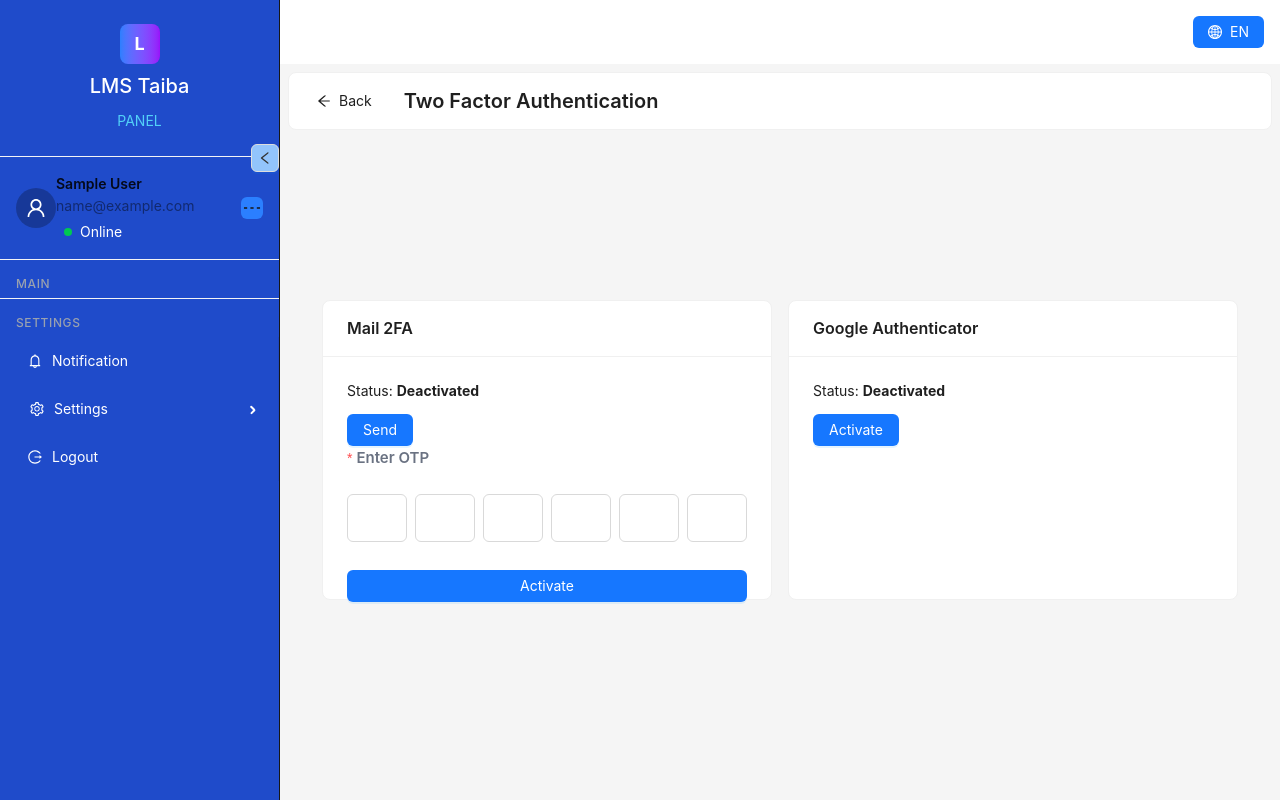
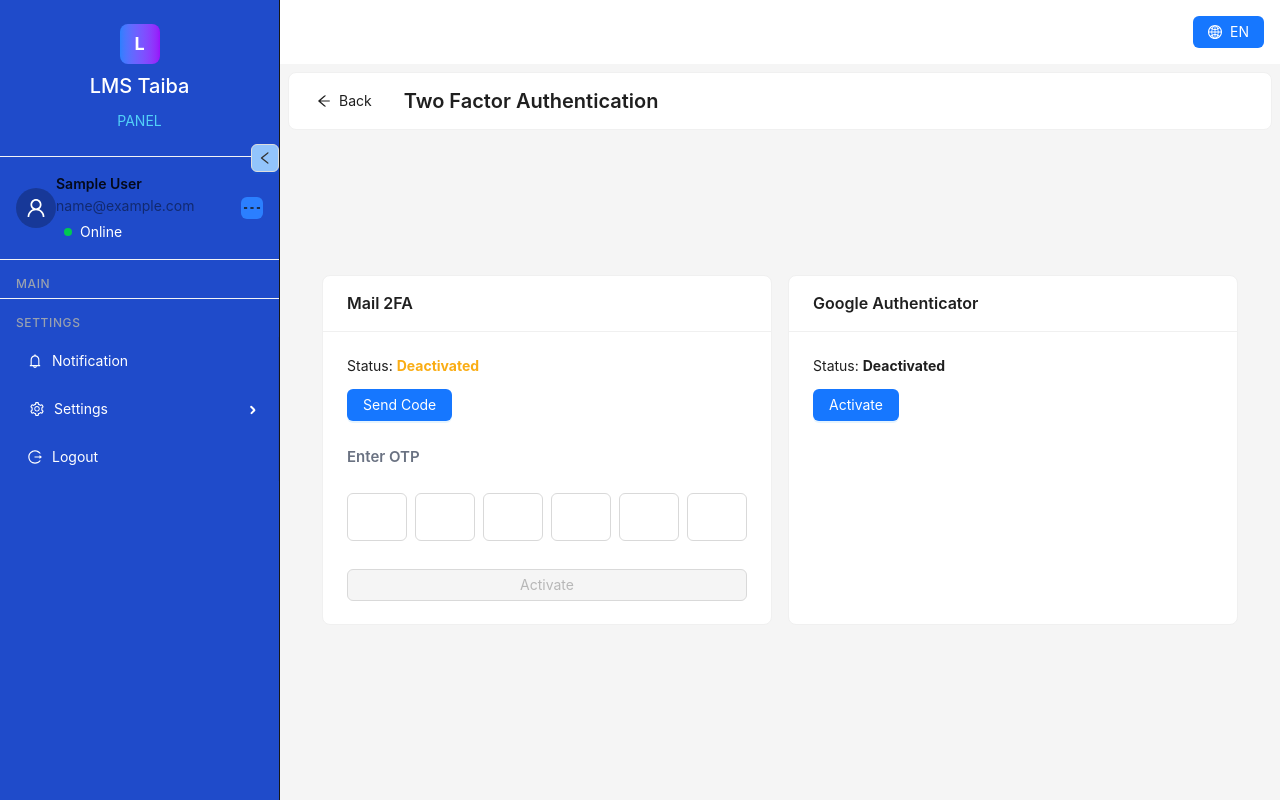
Before and after one commit to SparrowForge/lms_taiba_frontend, a Next.js app: page /en/twofa-settings in a window 1280 px wide. Built offline with nearby package versions, Linux system fonts and the light colour scheme; no server answers; sample sign-in values are in the browser's storage.

Commit message:
build: two fa status

```diff
--- a/messages/ar.json
+++ b/messages/ar.json
@@ -690,5 +690,7 @@
   "complete_education_management_solution":"الحل الكامل لإدارة التعليم",
   "privacy_policy":"سياسة الخصوصية",
   "terms_of_services":"شروط الخدمة",
-  "help":"يساعد"
+  "help":"يساعد",
+  "two_factor_authentication":"المصادقة الثنائية",
+  "two_fa":"اثنين"
 }
--- a/messages/en.json
+++ b/messages/en.json
@@ -691,5 +691,7 @@
   "complete_education_management_solution":"Complete Education Management Solution",
   "privacy_policy":"Privacy Policy",
   "terms_of_services":"Terms of Service",
-  "help":"Help"
+  "help":"Help",
+  "two_factor_authentication":"Two Factor Authentication",
+  "two_fa":"twofa"
 }
--- a/src/components/twofa/MailSettings.tsx
+++ b/src/components/twofa/MailSettings.tsx
@@ -1,10 +1,11 @@
 "use client"
+import { Status } from "@/enums";
 import { useAuth } from "@/hooks/useAuth";
 import { useTwofa } from "@/hooks/useTwofa";
 import { AppDispatch, RootState } from "@/store";
 import { getErrorMessage } from "@/types/errors";
+import { TwofaStatus } from "@/types/twofa";
 import { Button, Card, Form, Input, message, Typography } from "antd";
-import { send } from "node:process";
 import { useEffect, useRef, useState } from "react";
 import { useDispatch, useSelector } from "react-redux";
 import { toast } from "react-toastify";
@@ -14,12 +15,13 @@ const { Text } = Typography
 const MailSettings = () => {
     const { user } = useAuth();
     const dispatch = useDispatch<AppDispatch>();
-    const { loading, status, error } = useSelector(
+    const { codeStatus, actionStatus } = useSelector(
         (state: RootState) => state.twofa
     );
     const [code, setCode] = useState(Array(6).fill(""));
     const inputRefs = useRef<(HTMLInputElement | null)[]>([]);
     const [form] = Form.useForm();
+    const [countdown, setCountdown] = useState(0);
 
     const handleChange = (val: string, index: number) => {
     if (!/^[0-9]?$/.test(val)) return; // allow only digits
@@ -40,83 +42,108 @@ const MailSettings = () => {
     }
   };
 
-    const { loadTwofaStatus,
-        sendCodeTwofa,
+    const { sendCodeTwofa,
         activateMailTwofa,
         deactivateMailTwofa, } = useTwofa()
-    useEffect(() => {
-        dispatch(loadTwofaStatus);
-    }, [dispatch]);
+
+    const { getCurrentUser } = useAuth()
+
+
 
 
     const handleSendCode = async(type: "mail" | "app") => {
         try {
             await sendCodeTwofa(user?.email)
-            toast.success('Activation Code Send to your email')
+            toast.success('Code Sent to your email')
             setCode(Array(6).fill(""))
+            setCountdown(90)
         } catch (error) {
             console.error('Send Code failed:', error);
             toast.error(getErrorMessage(error) || 'Send Code failed!');
         }
     };
 
-    const onFinish = async(type: "mail" | "app") => {
+    useEffect(() => {
+        let timer: NodeJS.Timeout;
+        if (countdown > 0) {
+        timer = setInterval(() => {
+            setCountdown(prev => prev - 1);
+        }, 1000);
+    }
+
+    return () => clearInterval(timer);
+  }, [countdown]);
+
+    const handleActivate = async() => {
         const data = {
             email:user?.email,
             code:code.join('')
         }
-        console.log(data)
         try {
             await activateMailTwofa(data)
-            toast.success('Two FA Activated Successfully')
+            toast.success("Mail Activated Successfully")
+            await dispatch(getCurrentUser)
+            setCode(Array(6).fill(""))
+            setCountdown(0)
         } catch (error) {
             console.error('Activation Failed:', error);
             toast.error(getErrorMessage(error) || 'Activationap failed!');
         }
     };
 
-    const handleDeactivate = async(type: "mail" | "app") => {
+    const handleDeactivate = async() => {
         const data = {
             email:user?.email,
             code:code.join('')
         }
-        console.log(data)
         try {
             await deactivateMailTwofa(data)
-            toast.success('Two FA deactivated Successfully')
+            toast.success("Mail Deactivated Successfully")
+            await dispatch(getCurrentUser)
+            setCode(Array(6).fill(""))
+            setCountdown(0)
         } catch (error) {
             console.error('Deactivation Failed:', error);
             toast.error(getErrorMessage(error) || 'Deactivation failed!');
         }
     };
+
+
     return (
         <div>
             {/* Mail 2FA */}
-            <Card title="Mail 2FA" style={{ width: 450, height: 300 }}>
+            <Card title="Mail 2FA" style={{ width: 450, height: 350 }}>
                <Text>
                     Status:{" "}
-                    <b>{status.mail ? "Activated" : "Deactivated"}</b>
+                <b
+                    style={{
+                    color: user?.twoFaStatus === TwofaStatus.ACTIVE ? "#52c41a" : "#faad14",
+                    }}
+                >
+                    {user?.twoFaStatus === TwofaStatus.ACTIVE ? "Activated" : "Deactivated"}
+                </b>
             </Text>
+
                 <div className="mt-3">
-                    {status.mail ? (
-                        <Button danger onClick={() => handleDeactivate("mail")}>
-                            Deactivate
+                    <Button
+                            htmlType="button"
+                            disabled={codeStatus.status == Status.LOADING || countdown > 0}
+                            type="primary"
+                            onClick={() => handleSendCode("mail")}
+                            >
+                        {codeStatus.status == Status.LOADING ? "Sending..." : countdown > 0 ? `Resend in ${countdown}s` : "Send Code"}
                     </Button>
-                    ) : (
-                        <Button type="primary" onClick={() => handleSendCode("mail")}>
-                            {loading ? 'Sending...' : 'Send'}
-                        </Button>
-                    )}
                 </div>
                 <Form
                     form={form}
                     layout="vertical"
-                    onFinish={onFinish}
+                    onFinish={user?.twoFaStatus === TwofaStatus.ACTIVE ? handleDeactivate : handleActivate}
                     className="[&_.ant-form-item]:mb-2 [&_.ant-form-item-label]:mb-0"
+                    style={{marginTop:"24px"}}
                 >
                     <Form.Item
                         label={<span className="text-gray-500 text-[15px] font-semibold">Enter OTP</span>}
-                        required
+                        rules={[{ required: true, message: "OTP is required" }]}
                         style={{ marginBottom: 12 }}
                     >
                         <div className="flex justify-center gap-2 my-4">
@@ -135,15 +162,28 @@ const MailSettings = () => {
                     </Form.Item>
 
                     <Form.Item>
+                        {
+                            user?.twoFaStatus === TwofaStatus.ACTIVE ?
                             <Button
                                 htmlType="submit"
                                 block
                                 size="middle"
                                 type="primary"
                                 className="h-9 text-base font-medium mb-0 bg-gradient-to-r from-[#194EAD] to-[#3793D2] border-none text-white"
+                                disabled={countdown == 0}
                         >
-                                Activate
+                                {actionStatus.status === Status.LOADING ? 'Deactivating': 'Deactivate'}
+                        </Button> : <Button
+                                htmlType="submit"
+                                block
+                                size="middle"
+                                type="primary"
+                                className="h-9 text-base font-medium mb-0 bg-gradient-to-r from-[#194EAD] to-[#3793D2] border-none text-white"
+                                disabled={countdown == 0}
+                        >
+                                {actionStatus.status === Status.LOADING ? 'Activating': 'Activate'}
                         </Button>
+                        }
                     </Form.Item>
                  </Form>
             </Card>
--- a/src/constants/localizationKeys.ts
+++ b/src/constants/localizationKeys.ts
@@ -155,6 +155,9 @@ export const LOCALE_KEYS = {
   ALLOW_INSERT: 'allow_insert',
   ALLOW_UPDATE: 'allow_update',
   ALLOW_DELETE: 'allow_delete',
+
+  TWO_FACTOR_AUTHENTICATION:"two_factor_authentication",
+  TWO_FA:"two_fa",
 
   COURSE: 'course',
   COURSES: 'courses',
--- a/src/hooks/useAuth.ts
+++ b/src/hooks/useAuth.ts
@@ -40,7 +40,7 @@ export const useAuth = () => {
     error,
   } = useSelector((state: RootState) => state.auth);
 
-  const {sendCodeTwofa} = useTwofa()
+
 
   // Login function
   const handleLogin = useCallback(
--- a/src/services/twofaService.ts
+++ b/src/services/twofaService.ts
@@ -4,10 +4,10 @@ import { ITwofa } from "@/types/twofa";
 
 export const twofaService = {
   // Get current 2FA status
-  getTwofaStatus: async (): Promise<any> => {
-    const response = await api.get("/twofa/status");
-    return response.data;
-  },
+  // getTwofaStatus: async (): Promise<any> => {
+  //   const response = await api.get("/twofa/status");
+  //   return response.data;
+  // },
   // Resend OTP code
   sendCodeTwofa: async (params: { email:string }): Promise<any> => {
     const response = await api.post("/twofa/send-code", params);
--- a/src/store/slices/twofaSlice.ts
+++ b/src/store/slices/twofaSlice.ts
@@ -1,4 +1,6 @@
 // src/store/twofaSlice.ts
+import { Status } from "@/enums";
+import { IStatusState } from "@/types/common";
 import { createSlice, PayloadAction } from "@reduxjs/toolkit";
 
 interface TwoFAState {
@@ -9,6 +11,8 @@ interface TwoFAState {
   qrCodeUrl?: string;
   secretKey?: string;
   loading: boolean;
+  codeStatus:IStatusState,
+  actionStatus:IStatusState
   error?: string;
 }
 
@@ -17,6 +21,8 @@ const initialState: TwoFAState = {
   qrCodeUrl: undefined,
   secretKey: undefined,
   loading: false,
+  codeStatus:{ status: Status.INITIAL, },
+  actionStatus:{ status: Status.INITIAL },
   error: undefined,
 };
 
@@ -26,6 +32,12 @@ export const twofaSlice = createSlice({
   reducers: {
     setLoading(state, action: PayloadAction<boolean>) {
       state.loading = action.payload;
+    },
+    setCodeStatus: (state, action: PayloadAction<IStatusState>) => {
+      state.codeStatus = action.payload;
+    },
+    setActionStatus: (state, action: PayloadAction<IStatusState>) => {
+      state.actionStatus = action.payload;
     },
     setError(state, action: PayloadAction<string | undefined>) {
       state.error = action.payload;
@@ -44,7 +56,7 @@ export const twofaSlice = createSlice({
   },
 });
 
-export const { setLoading, setError, setStatus, setQrCodeData, resetQrCodeData } =
+export const { setLoading, setError, setStatus, setQrCodeData, resetQrCodeData,setCodeStatus,setActionStatus } =
   twofaSlice.actions;
 
 export default twofaSlice.reducer;
--- a/src/types/twofa.ts
+++ b/src/types/twofa.ts
@@ -11,3 +11,7 @@ export enum TwofaStatus {
 export interface TwoFaState {
     twoFaStatus: 'active' | 'inactive'
 }
+
+export interface IActionResponse{
+    message:string
+}
```
Also changed, not shown: src/app/[locale]/twofa-settings/page.tsx (+5 -6 lines), src/components/twofa/AuthSettings.tsx (+3 -5 lines), src/hooks/useTwofa.ts (+37 -46 lines). Lines whose indentation alone changed are shown as unchanged.
